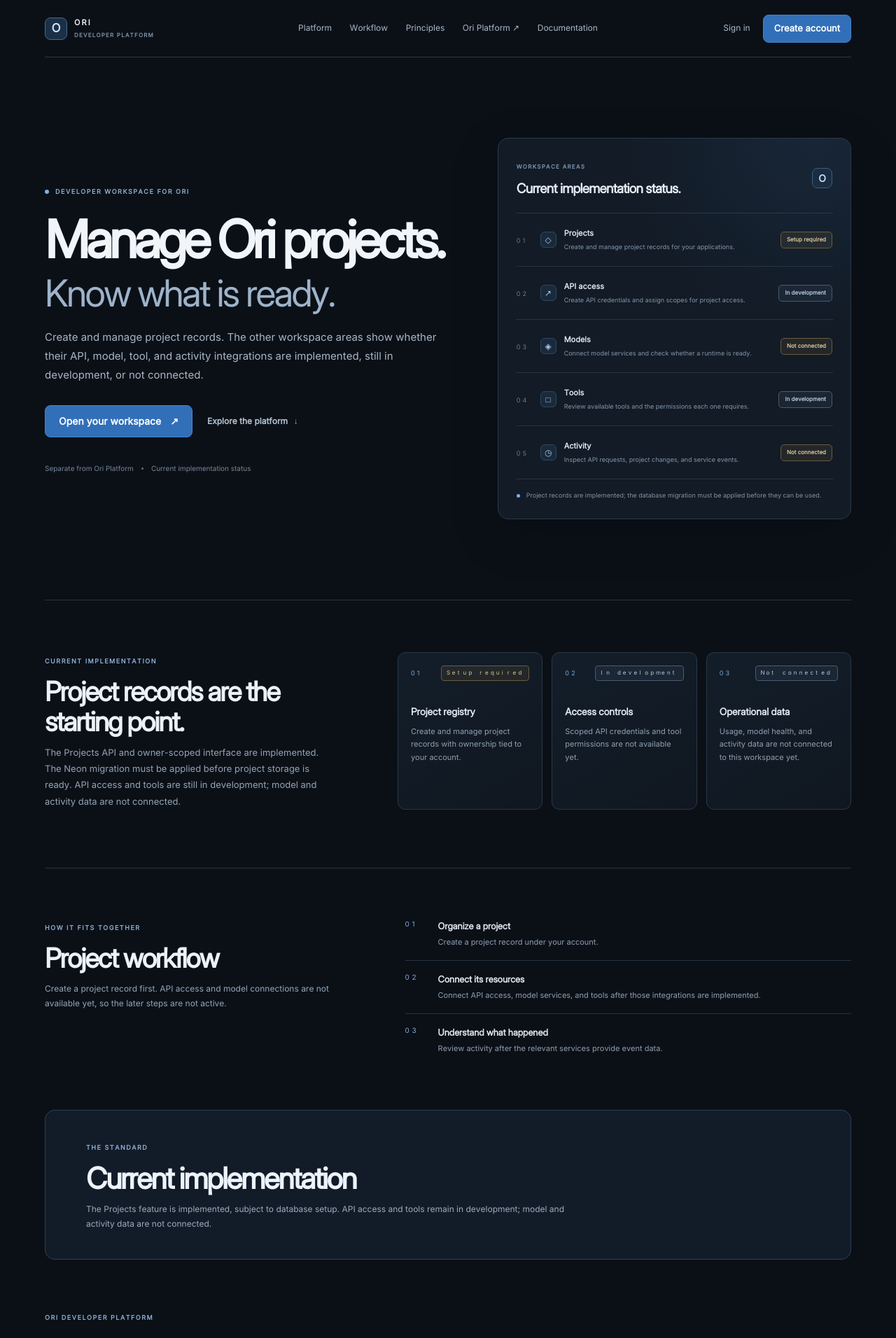
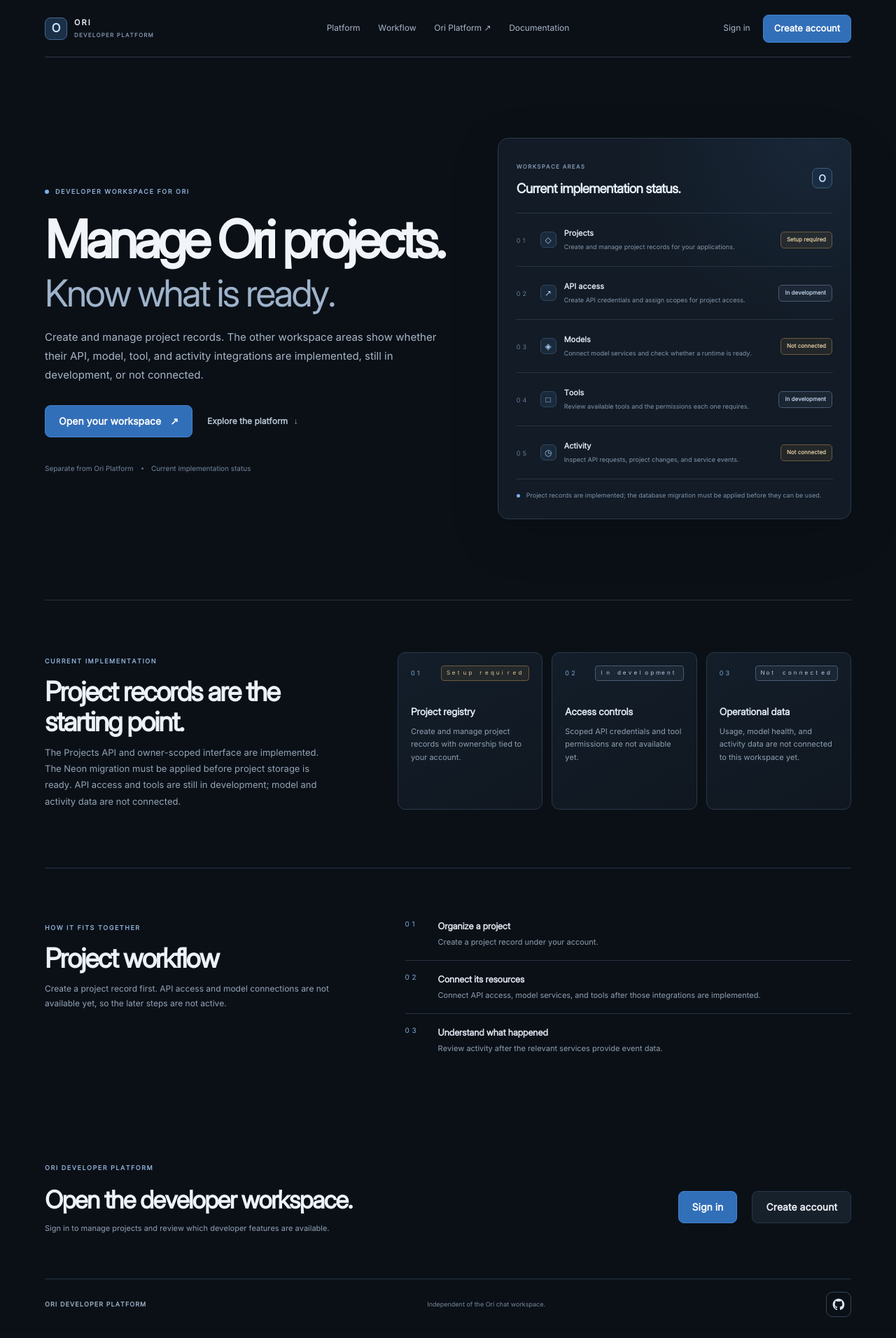
Before and after one commit to 30lnewcomb-byte/ori-developer-platform, a Next.js app: page / in a window 1280 px wide. Shown: the top 1912 px of the page at 70% size. Built offline with nearby package versions, Linux system fonts and the light colour scheme; no server answers.

Commit message:
Remove repeated implementation summary from developer landing page

```diff
--- a/app/page.tsx
+++ b/app/page.tsx
@@ -89,7 +89,6 @@ export default async function Home() {
         <nav className="landingNav" aria-label="Main navigation">
           <a href="#platform">Platform</a>
           <a href="#workflow">Workflow</a>
-          <a href="#principles">Principles</a>
           <a href="https://ori-platform.vercel.app" target="_blank" rel="noopener noreferrer">Ori Platform ↗</a>
           <Link href="/docs">Documentation</Link>
         </nav>
@@ -217,14 +216,6 @@ export default async function Home() {
         </div>
       </section>
 
-      <section className="landingPrinciplesSection" id="principles" aria-labelledby="principles-title">
-        <span className="landingSectionKicker">THE STANDARD</span>
-        <h2 id="principles-title">Current implementation</h2>
-        <p>
-          The Projects feature is implemented, subject to database setup. API access and tools remain in development; model and activity data are not connected.
-        </p>
-      </section>
-
       <section className="landingCallToAction" aria-labelledby="landing-cta-title">
         <div>
           <span className="landingSectionKicker">ORI DEVELOPER PLATFORM</span>
```
